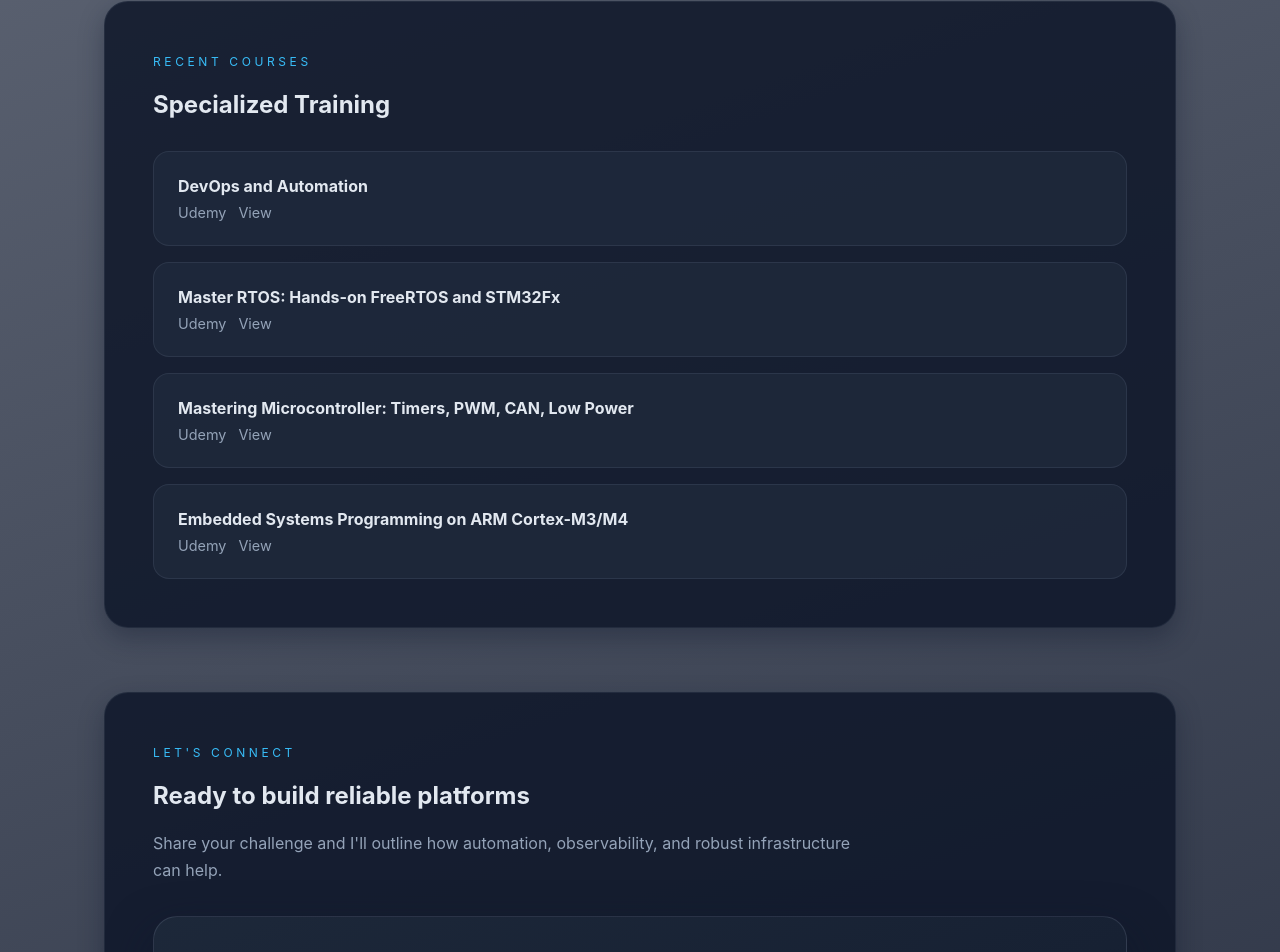
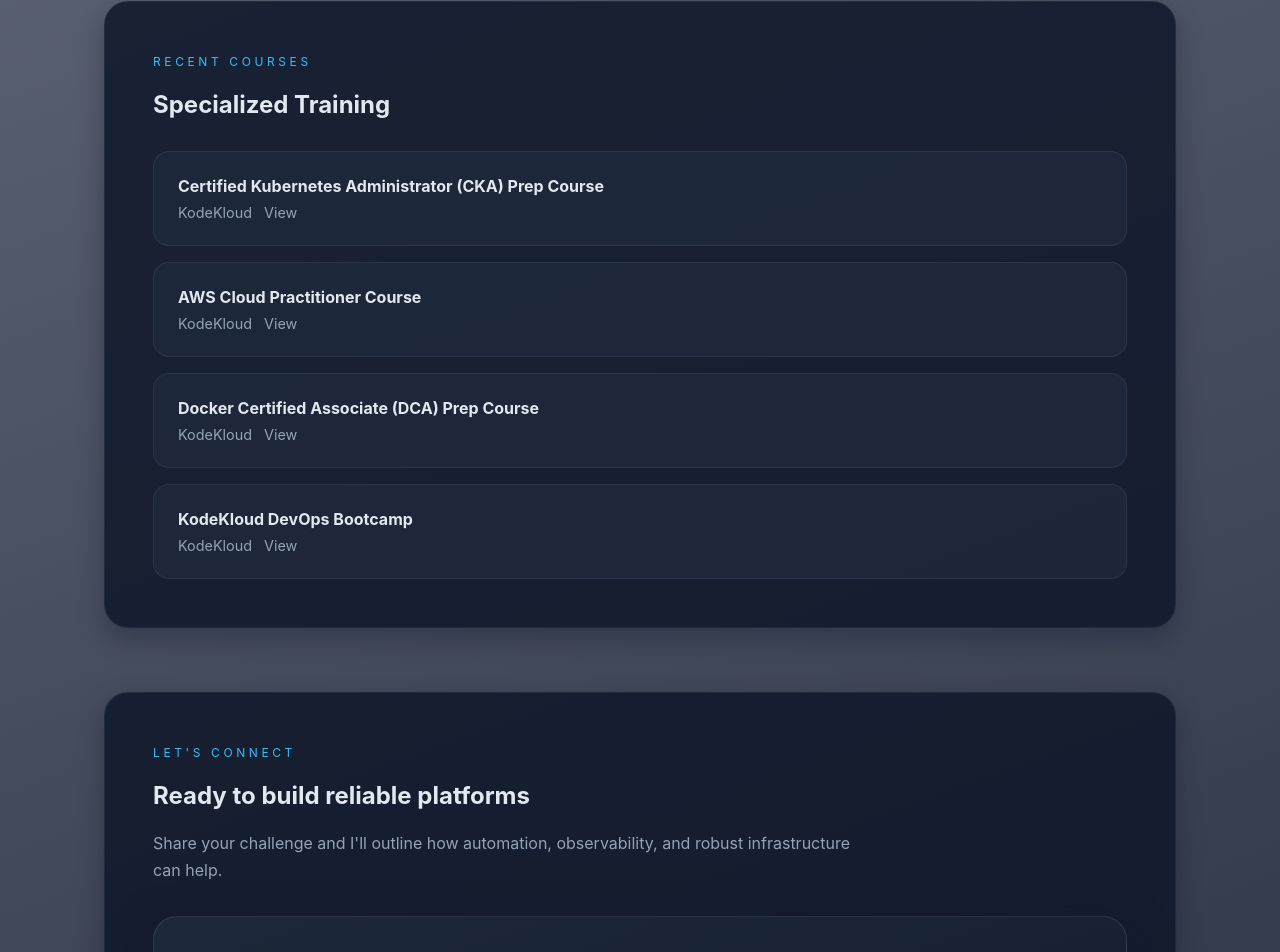
Before and after one commit to MoAshraf259/Portfolio, a React (Vite) app in the folder frontend/: page / in a window 1280 px wide. Shown: the part 6099-7051 px from the top of the page. Built offline with nearby package versions, Linux system fonts and the light colour scheme; no server answers.

Commit message:
fix it please

```diff
--- a/frontend/src/content/portfolio-data.ts
+++ b/frontend/src/content/portfolio-data.ts
@@ -362,30 +362,30 @@
   courses: [
     {
       id: 1,
-      name: 'DevOps and Automation',
-      provider: 'Udemy',
-      link: 'https://www.udemy.com/',
+      name: 'Certified Kubernetes Administrator (CKA) Prep Course',
+      provider: 'KodeKloud',
+      link: 'https://kodekloud.com/courses/certified-kubernetes-administrator-cka/',
       sortOrder: 1,
     },
     {
       id: 2,
-      name: 'Master RTOS: Hands-on FreeRTOS and STM32Fx',
-      provider: 'Udemy',
-      link: 'https://www.udemy.com/',
+      name: 'AWS Cloud Practitioner Course',
+      provider: 'KodeKloud',
+      link: 'https://kodekloud.com/courses/aws-certified-cloud-practitioner/',
       sortOrder: 2,
     },
     {
       id: 3,
-      name: 'Mastering Microcontroller: Timers, PWM, CAN, Low Power',
-      provider: 'Udemy',
-      link: 'https://www.udemy.com/',
+      name: 'Docker Certified Associate (DCA) Prep Course',
+      provider: 'KodeKloud',
+      link: 'https://kodekloud.com/courses/docker-certified-associate-dca-certification-exam-course/',
       sortOrder: 3,
     },
     {
       id: 4,
-      name: 'Embedded Systems Programming on ARM Cortex-M3/M4',
-      provider: 'Udemy',
-      link: 'https://www.udemy.com/',
+      name: 'KodeKloud DevOps Bootcamp',
+      provider: 'KodeKloud',
+      link: 'https://kodekloud.com/learning-paths/devops-bootcamp/',
       sortOrder: 4,
     },
   ],
```
